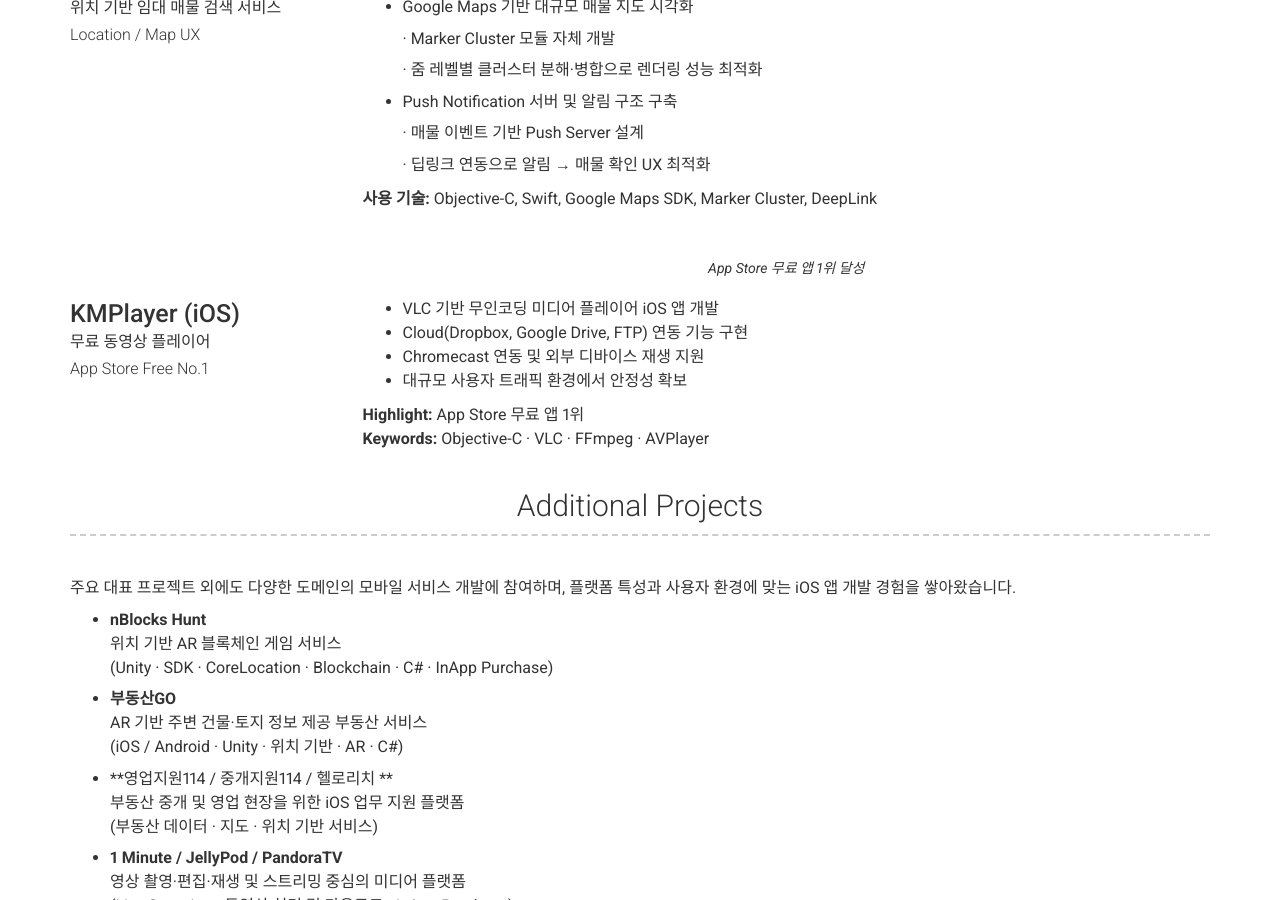
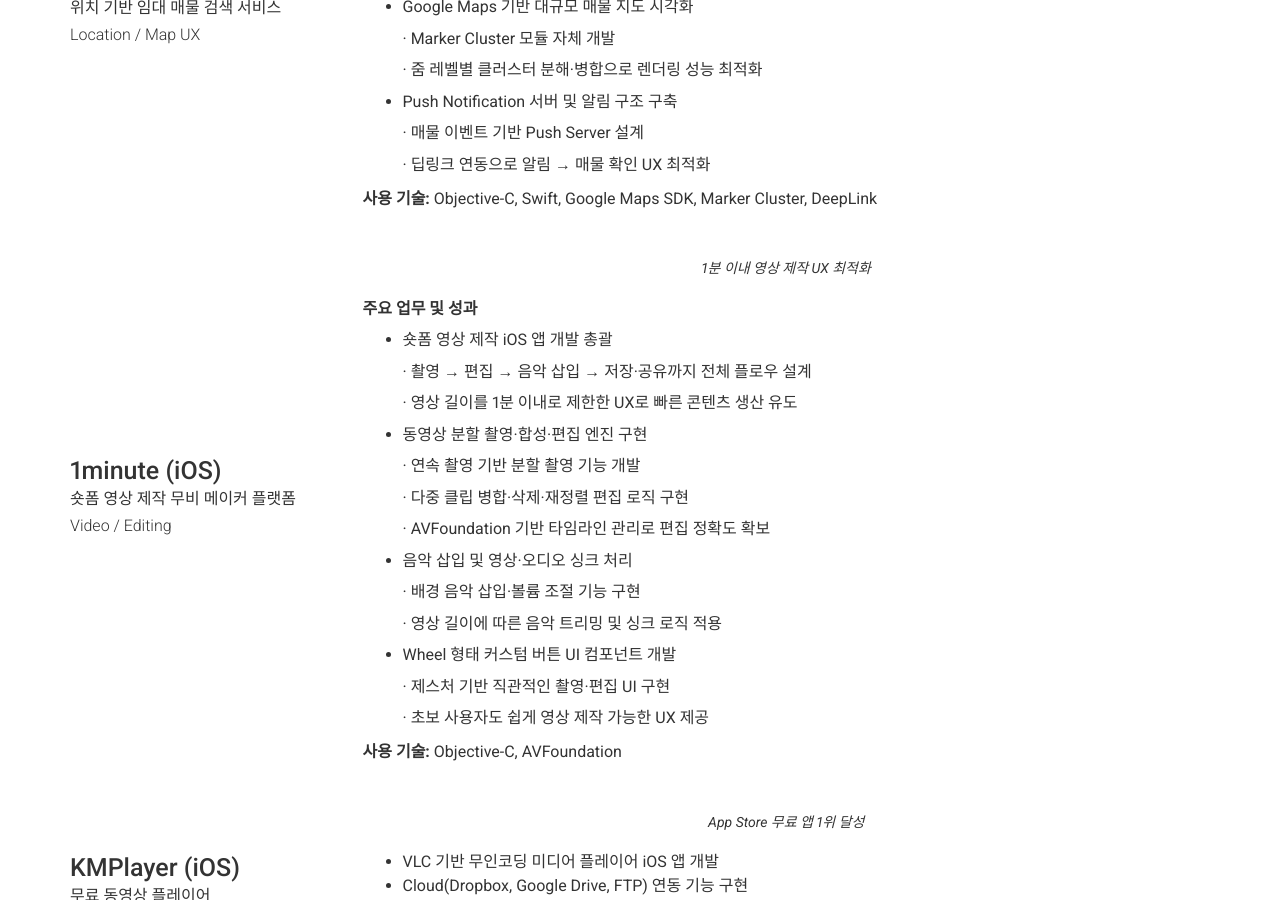
Before and after one commit to toypresent81/toypresent81.github.io, a Jekyll site: the page built from index.md, in a window 1280 px wide and 900 px high, scrolled down 5758 px. Built offline with Jekyll 4.4.1, drawn with Linux system fonts in a browser that asks for light colours; nearby versions of some CDN libraries.

Commit message:
Update _config.yml

```diff
--- a/_config.yml
+++ b/_config.yml
@@ -398,6 +398,43 @@ content:
             · 딥링크 연동으로 알림 → 매물 확인 UX 최적화
 
           **사용 기술:** Objective-C, Swift, Google Maps SDK, Marker Cluster, DeepLink
+
+      - title: 1minute (iOS)
+        sub_title: 숏폼 영상 제작 무비 메이커 플랫폼
+        caption: Video / Editing
+        quote: >
+          1분 이내 영상 제작 UX 최적화
+        description: |
+          **주요 업무 및 성과**
+
+          - 숏폼 영상 제작 iOS 앱 개발 총괄
+
+            · 촬영 → 편집 → 음악 삽입 → 저장·공유까지 전체 플로우 설계
+
+            · 영상 길이를 1분 이내로 제한한 UX로 빠른 콘텐츠 생산 유도
+
+          - 동영상 분할 촬영·합성·편집 엔진 구현
+
+            · 연속 촬영 기반 분할 촬영 기능 개발
+
+            · 다중 클립 병합·삭제·재정렬 편집 로직 구현
+
+            · AVFoundation 기반 타임라인 관리로 편집 정확도 확보
+
+          - 음악 삽입 및 영상·오디오 싱크 처리
+
+            · 배경 음악 삽입·볼륨 조절 기능 구현
+
+            · 영상 길이에 따른 음악 트리밍 및 싱크 로직 적용
+
+          - Wheel 형태 커스텀 버튼 UI 컴포넌트 개발
+
+            · 제스처 기반 직관적인 촬영·편집 UI 구현
+
+            · 초보 사용자도 쉽게 영상 제작 가능한 UX 제공
+
+          **사용 기술:** Objective-C, AVFoundation
+
       - layout: left
         title: KMPlayer (iOS)
         sub_title: 무료 동영상 플레이어
```
